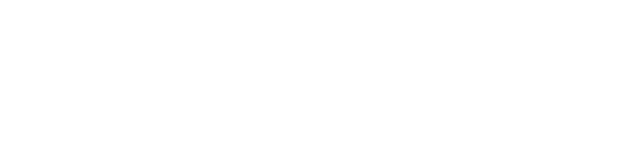
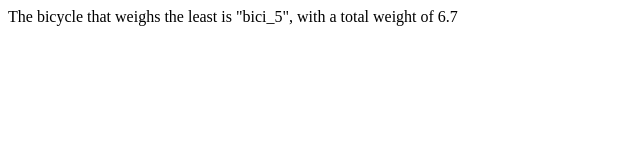
Before and after one commit to AlessioMura/js-snack-es6, a plain HTML site: page snack_1/index.html in a window 1280 px wide. Shown: the whole page, without its empty margins (0-640 px from the left). Drawn offline with Linux system fonts and the light colour scheme.

Commit message:
snack1: added process and output

```diff
--- a/snack_1/index.html
+++ b/snack_1/index.html
@@ -1,14 +1,17 @@
 <!DOCTYPE html>
 <html lang="en">
+
 <head>
     <meta charset="UTF-8">
     <meta name="viewport" content="width=device-width, initial-scale=1.0">
     <title>snack_1</title>
 </head>
+
 <body>
 
-
+    <div id="output"></div>
 
     <script src="./script.js"></script>
 </body>
+
 </html>
--- a/snack_1/script.js
+++ b/snack_1/script.js
@@ -1,9 +1,8 @@
 //Snack 1
 //Creare un array di oggetti:
 //Ogni oggetto descriverà una bici da corsa con le seguenti proprietà: nome e peso.
-//Stampare a schermo la bici con peso minore.
 
-const biciDaCorsa = [
+const bicycle = [
     {
         nome: 'bici_1',
         peso: 7.2,
@@ -26,4 +25,16 @@ const biciDaCorsa = [
     }
 ];
 
-console.log(biciDaCorsa);
+//Stampare a schermo la bici con peso minore.
+
+let min_weight = bicycle[0];
+
+for (let i = 0; i < bicycle.length; i++) {
+
+    if (bicycle[i].peso < min_weight.peso) {
+        min_weight = bicycle[i];
+    }
+}
+console.log(min_weight);
+
+document.getElementById('output').innerHTML = `The bicycle that weighs the least is "${min_weight.nome}", with a total weight of ${min_weight.peso}`
```
